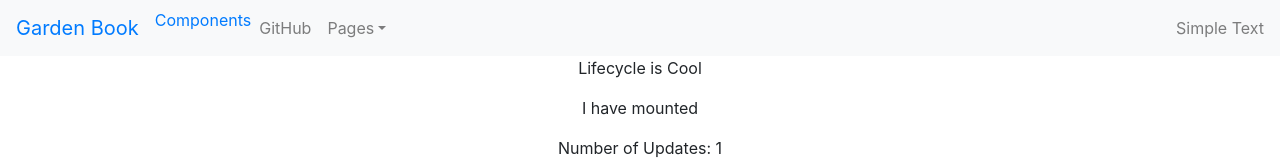
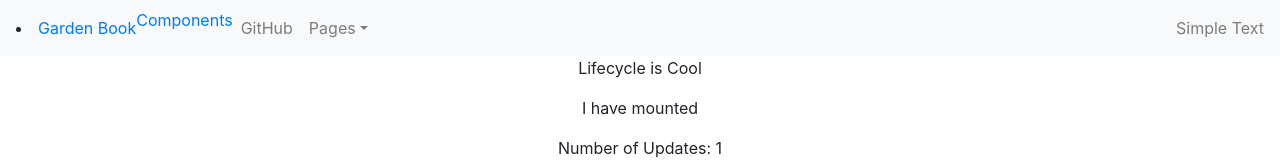
Before and after one commit to 1910javareact/Demos, a React (Create React App) app in the folder 4Week/garden-book-ui/: page / in a window 1280 px wide. Shown: the top 160 px of the page. Built offline with nearby package versions, Linux system fonts and the light colour scheme.

Commit message:
fixed a in a

```diff
--- a/4Week/garden-book-ui/src/components/navbar/GardenBookNavBar.tsx
+++ b/4Week/garden-book-ui/src/components/navbar/GardenBookNavBar.tsx
@@ -3,7 +3,6 @@ import {
   Collapse,
   Navbar,
   NavbarToggler,
-  NavbarBrand,
   Nav,
   NavItem,
   NavLink,
@@ -23,9 +22,9 @@ const GardenBookNavBar = (props:any) => {
   return (
     <div>
       <Navbar color="light" light expand="md">
-        <NavbarBrand>
+        <NavItem>
           <Link to='/'>Garden Book</Link>
-        </NavbarBrand>
+        </NavItem>
         <NavbarToggler onClick={toggle} />
         <Collapse isOpen={isOpen} navbar>
           <Nav className="mr-auto" navbar>
```
